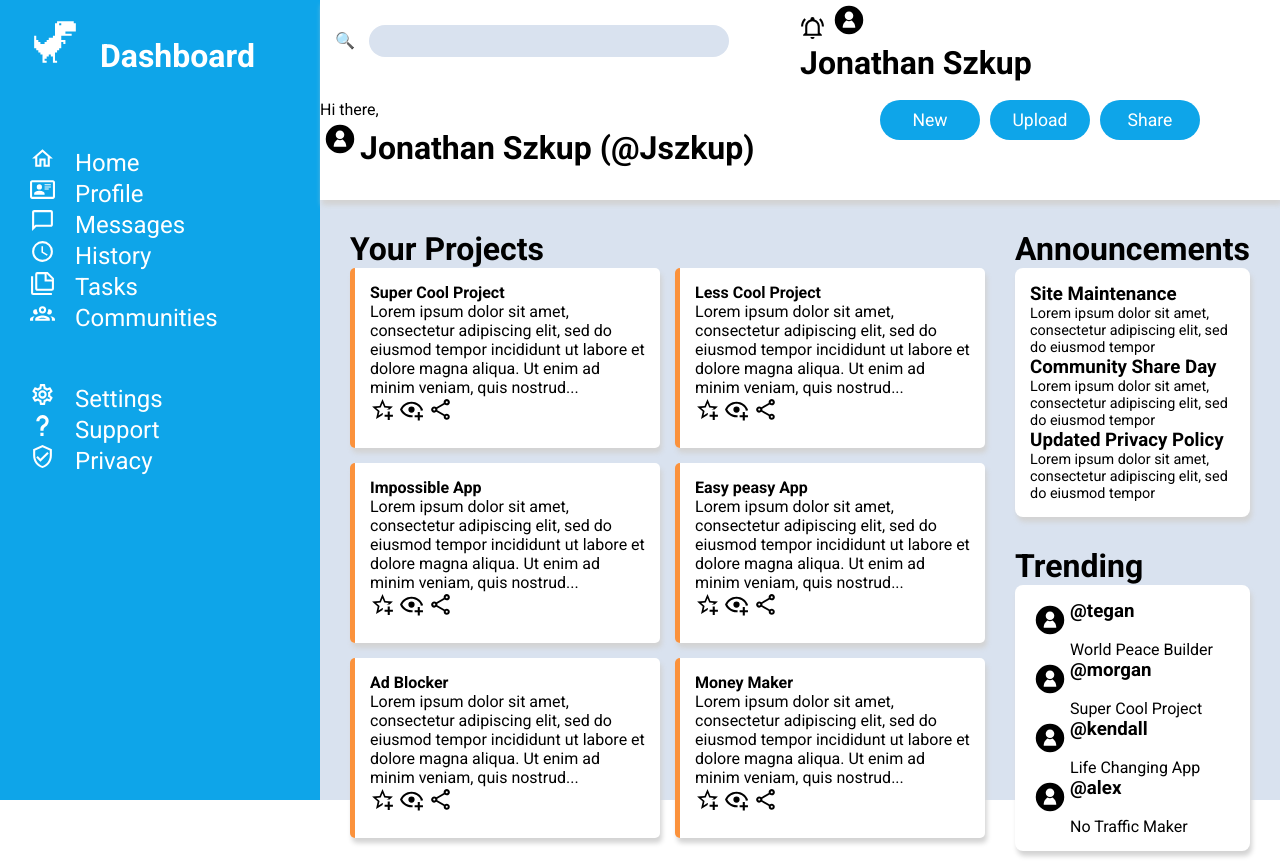
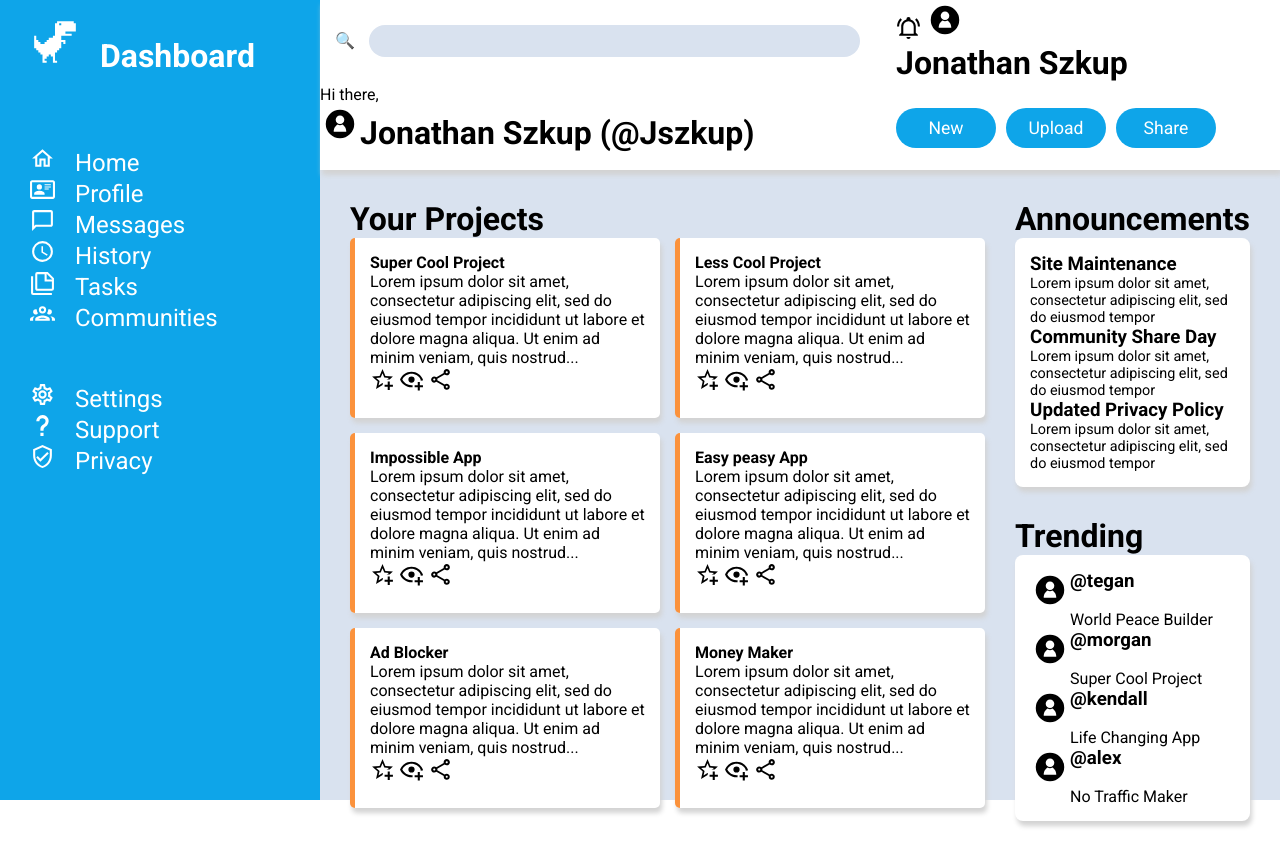
Before and after one commit to JSzkup/odin-admin-dashboard, a plain HTML site: page index.html in a window 1280 px wide. After the commit the page ends 836 px from the top, so only its background shows below. Drawn offline with Linux system fonts and the light colour scheme; a web font is replaced by a local one.

Commit message:
make header thinner, reallocate header columns, move user-upload buttons to align with search bar

```diff
--- a/styles.css
+++ b/styles.css
@@ -11,7 +11,7 @@ body {
     display: grid;
 
     grid-template-columns: 1fr 2fr 1fr;
-    grid-template-rows: 200px 1fr 1fr;
+    grid-template-rows: 170px 1fr 1fr;
 }
 
 ul {
@@ -68,12 +68,12 @@ ul {
 
     display: grid;
 
-    grid-template-columns: 1fr 1fr;
+    grid-template-columns: 1.5fr 1fr;
     grid-template-rows: 1fr 1fr;
 }
 
 .header-items input {
-    width: 80%;
+    width: 90%;
     border-radius: 100px;
     border: 0px;
     background-color: #d9e2ef;
@@ -101,7 +101,8 @@ ul {
 
 #user-upload {
     display: flex;
-    justify-content: center;
+    justify-content: flex-start;
+    align-items: center;
     gap: 10px;
 }
 
```
